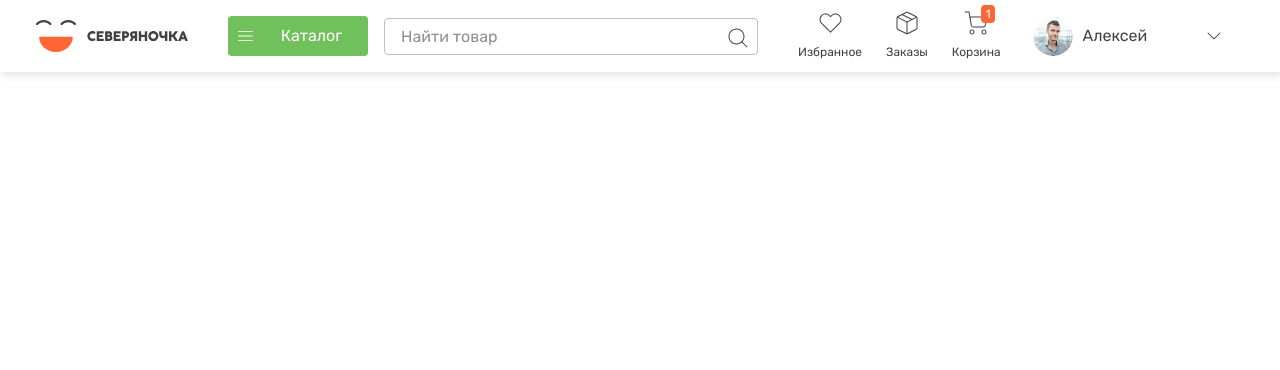
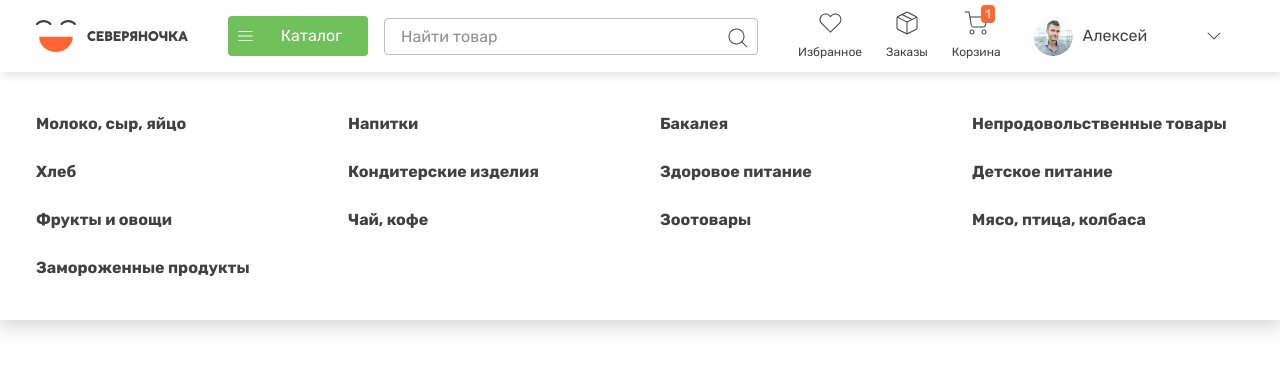
Before and after one commit to etopipec/severyanochka, a Vue app: page / in a window 1280 px wide. Both pictures are taken after a click on the button "Каталог". Shown: the top 370 px of the page. Built offline with nearby package versions, Linux system fonts and the light colour scheme.

Commit message:
- dropdown-menu, catalog entity

```diff
--- a/src/app/base.css
+++ b/src/app/base.css
@@ -10,3 +10,8 @@
 ul, ol {
   list-style: none;
 }
+
+a {
+  text-decoration: none;
+  color: unset;
+}
--- /dev/null
+++ b/src/entities/catalog/index.ts
@@ -0,0 +1 @@
+export { useCatalogStore, type CatalogSection } from './model';
--- /dev/null
+++ b/src/entities/catalog/model/index.ts
@@ -0,0 +1,2 @@
+export { useCatalogStore } from './store';
+export { type CatalogSection } from './types';
--- /dev/null
+++ b/src/entities/catalog/model/store.ts
@@ -0,0 +1,29 @@
+import { reactive, computed } from 'vue';
+import { defineStore } from 'pinia';
+import { type CatalogSection, type CatalogStore } from './types';
+
+export const useCatalogStore = defineStore('catalog', () => {
+  const catalog = reactive<CatalogStore>({
+    sections: [
+      { label: 'Молоко, сыр, яйцо', link: '/section' },
+      { label: 'Напитки', link: '/section' },
+      { label: 'Бакалея', link: '/section' },
+      { label: 'Непродовольственные товары', link: '/section' },
+      { label: 'Хлеб', link: '/section' },
+      { label: 'Кондитерские изделия', link: '/section' },
+      { label: 'Здоровое питание', link: '/section' },
+      { label: 'Детское питание', link: '/section' },
+      { label: 'Фрукты и овощи', link: '/section' },
+      { label: 'Чай, кофе', link: '/section' },
+      { label: 'Зоотовары', link: '/section' },
+      { label: 'Мясо, птица, колбаса', link: '/section' },
+      { label: 'Замороженные продукты', link: '/section' },
+    ]
+  });
+
+  const catalogSections = computed(() => catalog.sections);
+
+  const setCatalogSections = (sections: CatalogSection[]) => catalog.sections = sections;
+
+  return { setCatalogSections, catalogSections };
+})
--- /dev/null
+++ b/src/entities/catalog/model/types.ts
@@ -0,0 +1,10 @@
+interface CatalogStore {
+  sections: CatalogSection[];
+}
+
+interface CatalogSection {
+  label: string;
+  link: string;
+}
+
+export { type CatalogSection, type CatalogStore };
--- a/src/entities/person/model/index.ts
+++ b/src/entities/person/model/index.ts
@@ -1 +1,2 @@
 export { usePersonStore } from './store';
+export { type Person } from './types';
--- a/src/entities/person/model/store.ts
+++ b/src/entities/person/model/store.ts
@@ -1,9 +1,10 @@
-import { ref, reactive } from 'vue'
-import { defineStore } from 'pinia'
+import { ref, reactive } from 'vue';
+import { defineStore } from 'pinia';
+import { type Person } from './types';
 
 export const usePersonStore = defineStore('person', () => {
-  const isAuth = ref(true);
-  const person = reactive({
+  const isAuth = ref<boolean>(true);
+  const person = reactive<Person>({
     name: 'Алексей',
   });
 
--- /dev/null
+++ b/src/entities/person/model/types.ts
@@ -0,0 +1,5 @@
+interface Person {
+  name: string;
+}
+
+export { type Person };
--- /dev/null
+++ b/src/features/header/dropdown-menu/index.ts
@@ -0,0 +1 @@
+export { default as DropdownMenu } from './ui.vue';
--- /dev/null
+++ b/src/features/header/dropdown-menu/ui.vue
@@ -0,0 +1,68 @@
+<script lang="ts" setup>
+import { RouterLink } from 'vue-router';
+import { useCatalogStore } from '@/entities/catalog';
+import { Container } from '@/shared/container';
+import { Typography } from '@/shared/typography';
+
+const catalogStore = useCatalogStore();
+const { catalogSections } = catalogStore;
+</script>
+
+<template>
+  <div class="dropdown-menu">
+    <Container>
+      <ul class="dropdown-menu__list">
+        <li
+          v-for="section in catalogSections"
+          :key="section.label"
+          class="list__item"
+        >
+          <RouterLink :to="section.link">
+            <Typography
+              class="item__text"
+              tagName="span"
+              size="s"
+              bold
+            >{{ section.label }}</Typography>
+          </RouterLink>
+        </li>
+      </ul>
+    </Container>
+  </div>
+</template>
+
+<style scoped>
+.dropdown-menu {
+  position: fixed;
+  top: 0;
+  left: 0;
+  width: 100%;
+  background-color: var(--main-surface);
+  box-shadow: 0px 8px 16px 0px rgba(0, 0, 0, 0.15);
+  animation: .5s 1 forwards slideDown;
+  opacity: 0;
+}
+
+.dropdown-menu__list {
+  display: grid;
+  grid-template-columns: repeat(4, 1fr);
+  grid-row-gap: 24px;
+  grid-column-gap: 40px;
+  padding: 40px 0;
+}
+
+.item__text:hover {
+  color: var(--main-primary);
+}
+
+@keyframes slideDown {
+  from {
+    top: 0;
+    opacity: 0;
+  }
+  to {
+    top: 72px;
+    opacity: 1;
+  }
+}
+</style>
--- a/src/widgets/header/ui.vue
+++ b/src/widgets/header/ui.vue
@@ -1,8 +1,9 @@
 <script lang="ts" setup>
-import { reactive } from 'vue';
+import { reactive, ref } from 'vue';
 import { storeToRefs } from 'pinia'
 import { Navigation } from '@/features/header/navigation';
 import { UserMenu } from '@/features/header/user-menu';
+import { DropdownMenu } from '@/features/header/dropdown-menu';
 import { usePersonStore } from '@/entities/person';
 import { Container } from '@/shared/container';
 import { Logo } from '@/shared/logo';
@@ -30,19 +31,21 @@ const userMenu = reactive({
   ],
 });
 
+const dropdownIsHidden = ref<boolean>(true);
+
 const onChangeSearch = (value: string) => console.log(value);
 const onSearch = () => console.log('SEND TO SIRVIR');
-const login = () => {
-  setIsAuth(true);
-};
+const login = () => setIsAuth(true);
+const toggleDropdownVisibility = () => dropdownIsHidden.value = !dropdownIsHidden.value;
 </script>
 
 <template>
   <header class="header">
+    <div class="header__content">
       <Container class="header__container">
         <Logo orientation="horizontal" bgColor="white" colorful withText />
         <div class="header__catalog">
-        <Button color="secondary">
+          <Button color="secondary" @mouseenter="toggleDropdownVisibility">
             <template v-slot:leftIcon>
               <Icon type="menu" />
             </template>
@@ -76,6 +79,8 @@ const login = () => {
           </Button>
         </div>
       </Container>
+    </div>
+    <DropdownMenu v-if="!dropdownIsHidden" @mouseleave="toggleDropdownVisibility" />
   </header>
 </template>
 
@@ -90,8 +95,13 @@ const login = () => {
   position: sticky;
   top: 0;
   left: 0;
-  background: var(--surface);
+}
+
+.header__content {
+  position: relative;
+  z-index: 1;
   box-shadow: var(--shadow-default-s);
+  background: var(--main-surface);
 }
 
 .header__catalog {
```
Lines whose indentation alone changed are shown as unchanged.
